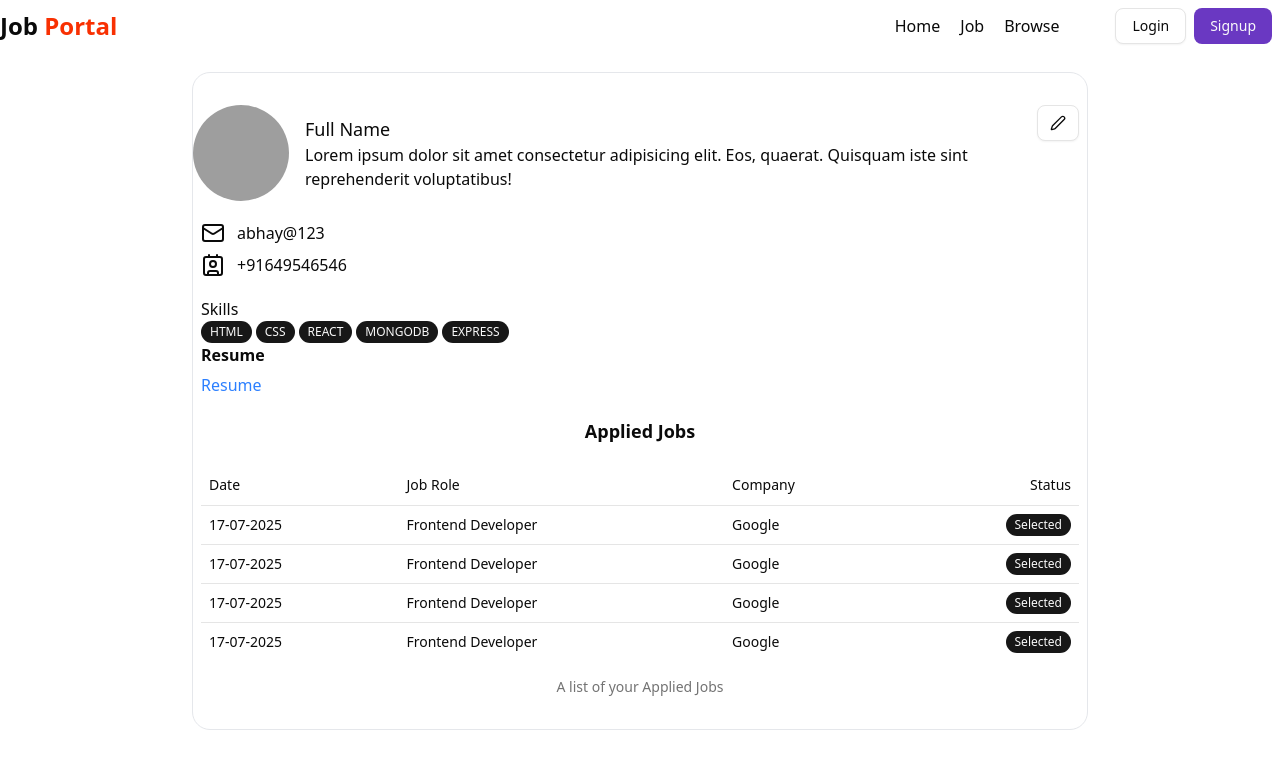
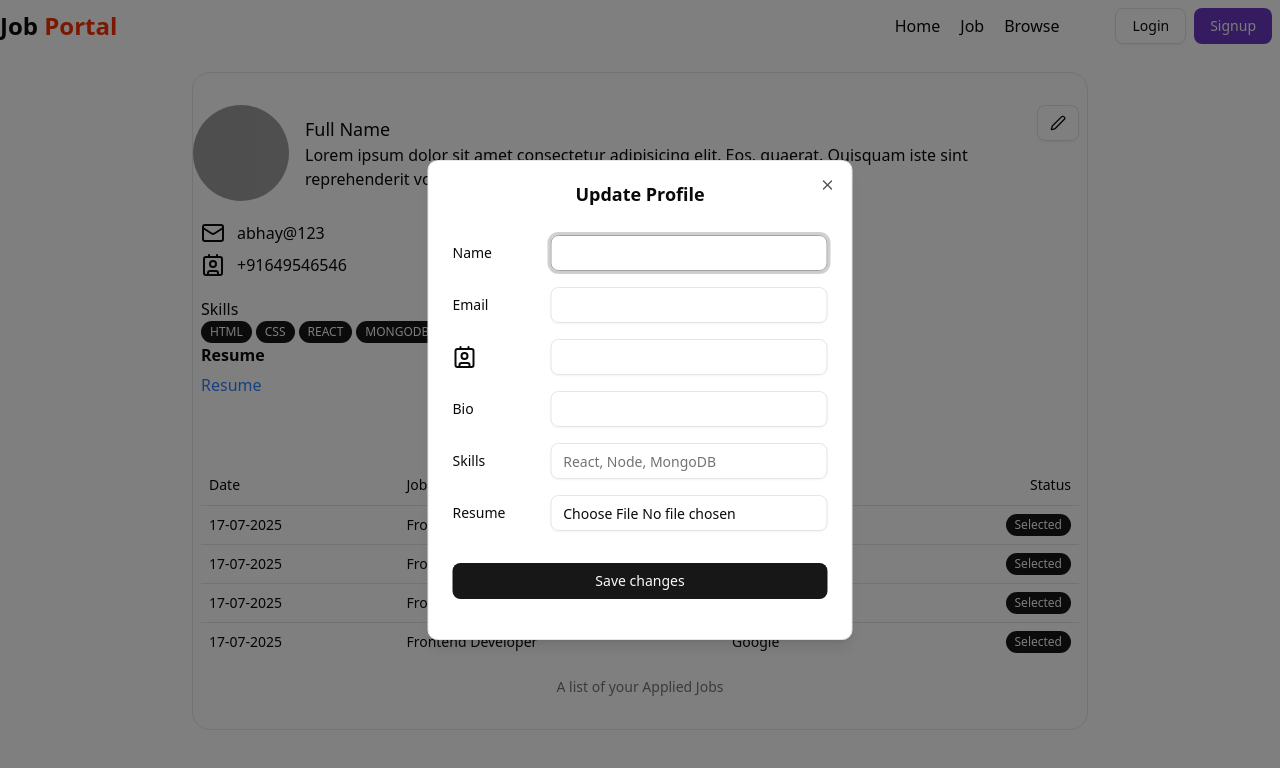
Before and after one commit to abhay-004/JOB-PORTAL-WEBSITE, a React app in the folder frontend/: page /profile in a window 1280 px wide. Both pictures are taken after a click on the button 1058 px from the left and 123 px from the top of the page. Shown: the top 768 px of the page. Built offline with nearby package versions, Linux system fonts and the light colour scheme; grey boxes are pictures that could not be loaded; the HTML template or start-up script is replaced by a standard one.

Commit message:
add update dialog box

```diff
--- a/frontend/src/components/Profile.jsx
+++ b/frontend/src/components/Profile.jsx
@@ -1,4 +1,4 @@
-import React from "react";
+import React, { useState } from "react";
 import Navbar from "./shared/Navbar";
 import { Avatar, AvatarImage } from "./ui/avatar";
 import { Button } from "./ui/button";
@@ -6,10 +6,12 @@
 import { Badge } from "./ui/badge";
 import { Label } from "./ui/label";
 import AppliedJobTable from "./AppliedJobTable";
+import UpdateProfileDialog from "./UpdateProfileDialog";
 
 const Profile = () => {
   const skills = ["HTML", "CSS", "REACT", "MONGODB", "EXPRESS"];
   const isResume = true;
+  const [open, setOpen] = useState(false);
   return (
     <div>
       <Navbar />
@@ -28,6 +30,7 @@
             </div>
           </div>
           <Button
+            onClick={() => setOpen(true)}
             className={"text-right cursor-pointer mr-2"}
             variant="outline"
           >
@@ -68,12 +71,13 @@
             <span>NA</span>
           )}
         </div>
-      <div className="max-w-4xl mx-2 bg-white rounded-2xl">
-        <h1 className="text-center font-bold text-lg my-5">Applied Jobs</h1>
-        {/* Application table */}
-        <AppliedJobTable />
+        <div className="max-w-4xl mx-2 bg-white rounded-2xl">
+          <h1 className="text-center font-bold text-lg my-5">Applied Jobs</h1>
+          {/* Application table */}
+          <AppliedJobTable />
+        </div>
       </div>
-      </div>
+      <UpdateProfileDialog open={open} setOpen = {setOpen}/>
     </div>
   );
 };
--- /dev/null
+++ b/frontend/src/components/UpdateProfileDialog.jsx
@@ -0,0 +1,169 @@
+import React, { useState } from "react";
+import {
+  Dialog,
+  DialogContent,
+  DialogFooter,
+  DialogHeader,
+  DialogTitle,
+} from "./ui/dialog";
+import { Label } from "./ui/label";
+import { Input } from "./ui/input";
+import { Contact, Loader2 } from "lucide-react";
+import { Button } from "./ui/button";
+import { useDispatch, useSelector } from "react-redux";
+import axios from "axios";
+import { USER_ENDPOINT } from "@/utils/constant";
+import { setUser } from "@/redux/authSlice";
+import { toast } from "sonner";
+
+const UpdateProfileDialog = ({ open, setOpen }) => {
+  const { user } = useSelector((store) => store.auth);
+  const [loading, setLoading] = useState(false);
+  const dispatch = useDispatch();
+
+  const [input, setInput] = useState({
+    fullname: user?.fullname || "",
+    email: user?.email || "",
+    phoneNumber: user?.phoneNumber || "",
+    bio: user?.profile?.bio || "",
+    skills: user?.profile?.skills?.join(", ") || "",
+    file: null,
+  });
+
+  const changeEventHandler = (e) => {
+    setInput({ ...input, [e.target.name]: e.target.value });
+  };
+
+  const fileEventHandler = (e) => {
+    const file = e.target.files?.[0];
+    setInput({ ...input, file });
+  };
+
+  const submitHandler = async (e) => {
+    e.preventDefault();
+    setLoading(true); // ✅ START LOADING
+
+    const formData = new FormData();
+    formData.append("fullname", input.fullname);
+    formData.append("email", input.email);
+    formData.append("phoneNumber", input.phoneNumber);
+    formData.append("bio", input.bio);
+
+    const skillsArray = input.skills
+      .split(",")
+      .map((skill) => skill.trim())
+      .filter(Boolean);
+
+    formData.append("skills", JSON.stringify(skillsArray));
+
+    if (input.file) {
+      formData.append("file", input.file);
+    }
+
+    try {
+      const res = await axios.post(
+        `${USER_ENDPOINT}/profile/update`,
+        formData,
+        {
+          headers: { "Content-Type": "multipart/form-data" },
+          withCredentials: true,
+        }
+      );
+
+      if (res.data.success) {
+        dispatch(setUser(res.data.user));
+        toast.success(res.data.message);
+        console.log(res);
+        setOpen(false);
+      }
+    } catch (error) {
+      toast.error(error?.response?.data?.message || "Something went wrong");
+    } finally {
+      setLoading(false); // ✅ STOP LOADING
+    }
+  };
+
+  return (
+    <Dialog open={open} onOpenChange={setOpen}>
+      <DialogContent className="sm:max-w-106.25">
+        <DialogHeader>
+          <DialogTitle className="text-center">Update Profile</DialogTitle>
+        </DialogHeader>
+
+        <form onSubmit={submitHandler}>
+          <div className="grid gap-4 py-4">
+            <div className="grid grid-cols-4 items-center gap-4">
+              <Label className="text-right">Name</Label>
+              <Input
+                name="fullname"
+                value={input.fullname}
+                onChange={changeEventHandler}
+                className="col-span-3"
+              />
+
+              <Label className="text-right">Email</Label>
+              <Input
+                type="email"
+                name="email"
+                value={input.email}
+                onChange={changeEventHandler}
+                className="col-span-3"
+              />
+
+              <Label className="text-right">
+                <Contact />
+              </Label>
+              <Input
+                type="number"
+                name="phoneNumber"
+                value={input.phoneNumber}
+                onChange={changeEventHandler}
+                className="col-span-3"
+              />
+
+              <Label className="text-right">Bio</Label>
+              <Input
+                name="bio"
+                value={input.bio}
+                onChange={changeEventHandler}
+                className="col-span-3"
+              />
+
+              <Label className="text-right">Skills</Label>
+              <Input
+                name="skills"
+                value={input.skills}
+                onChange={changeEventHandler}
+                placeholder="React, Node, MongoDB"
+                className="col-span-3"
+              />
+
+              <Label className="text-right">Resume</Label>
+              <Input
+                type="file"
+                accept="application/pdf"
+                onChange={fileEventHandler}
+                className="col-span-3"
+              />
+            </div>
+          </div>
+
+          <DialogFooter>
+            <Button type="submit" className="w-full my-4" disabled={loading}>
+              {loading ? (
+                <>
+                  <Loader2 className="mr-2 h-4 w-4 animate-spin" />
+                  Please wait...
+                </>
+              ) : (
+                "Save changes"
+              )}
+            </Button>
+          </DialogFooter>
+        </form>
+      </DialogContent>
+    </Dialog>
+  );
+};
+
+export default UpdateProfileDialog;
--- /dev/null
+++ b/frontend/src/components/ui/dialog.jsx
@@ -0,0 +1,135 @@
+import * as React from "react"
+import * as DialogPrimitive from "@radix-ui/react-dialog"
+import { XIcon } from "lucide-react"
+
+import { cn } from "@/lib/utils"
+
+function Dialog({
+  ...props
+}) {
+  return <DialogPrimitive.Root data-slot="dialog" {...props} />;
+}
+
+function DialogTrigger({
+  ...props
+}) {
+  return <DialogPrimitive.Trigger data-slot="dialog-trigger" {...props} />;
+}
+
+function DialogPortal({
+  ...props
+}) {
+  return <DialogPrimitive.Portal data-slot="dialog-portal" {...props} />;
+}
+
+function DialogClose({
+  ...props
+}) {
+  return <DialogPrimitive.Close data-slot="dialog-close" {...props} />;
+}
+
+function DialogOverlay({
+  className,
+  ...props
+}) {
+  return (
+    <DialogPrimitive.Overlay
+      data-slot="dialog-overlay"
+      className={cn(
+        "data-[state=open]:animate-in data-[state=closed]:animate-out data-[state=closed]:fade-out-0 data-[state=open]:fade-in-0 fixed inset-0 z-50 bg-black/50",
+        className
+      )}
+      {...props} />
+  );
+}
+
+function DialogContent({
+  className,
+  children,
+  showCloseButton = true,
+  ...props
+}) {
+  return (
+    <DialogPortal data-slot="dialog-portal">
+      <DialogOverlay />
+      <DialogPrimitive.Content
+        data-slot="dialog-content"
+        className={cn(
+          "bg-background data-[state=open]:animate-in data-[state=closed]:animate-out data-[state=closed]:fade-out-0 data-[state=open]:fade-in-0 data-[state=closed]:zoom-out-95 data-[state=open]:zoom-in-95 fixed top-[50%] left-[50%] z-50 grid w-full max-w-[calc(100%-2rem)] translate-x-[-50%] translate-y-[-50%] gap-4 rounded-lg border p-6 shadow-lg duration-200 outline-none sm:max-w-lg",
+          className
+        )}
+        {...props}>
+        {children}
+        {showCloseButton && (
+          <DialogPrimitive.Close
+            data-slot="dialog-close"
+            className="ring-offset-background focus:ring-ring data-[state=open]:bg-accent data-[state=open]:text-muted-foreground absolute top-4 right-4 rounded-xs opacity-70 transition-opacity hover:opacity-100 focus:ring-2 focus:ring-offset-2 focus:outline-hidden disabled:pointer-events-none [&_svg]:pointer-events-none [&_svg]:shrink-0 [&_svg:not([class*='size-'])]:size-4">
+            <XIcon />
+            <span className="sr-only">Close</span>
+          </DialogPrimitive.Close>
+        )}
+      </DialogPrimitive.Content>
+    </DialogPortal>
+  );
+}
+
+function DialogHeader({
+  className,
+  ...props
+}) {
+  return (
+    <div
+      data-slot="dialog-header"
+      className={cn("flex flex-col gap-2 text-center sm:text-left", className)}
+      {...props} />
+  );
+}
+
+function DialogFooter({
+  className,
+  ...props
+}) {
+  return (
+    <div
+      data-slot="dialog-footer"
+      className={cn("flex flex-col-reverse gap-2 sm:flex-row sm:justify-end", className)}
+      {...props} />
+  );
+}
+
+function DialogTitle({
+  className,
+  ...props
+}) {
+  return (
+    <DialogPrimitive.Title
+      data-slot="dialog-title"
+      className={cn("text-lg leading-none font-semibold", className)}
+      {...props} />
+  );
+}
+
+function DialogDescription({
+  className,
+  ...props
+}) {
+  return (
+    <DialogPrimitive.Description
+      data-slot="dialog-description"
+      className={cn("text-muted-foreground text-sm", className)}
+      {...props} />
+  );
+}
+
+export {
+  Dialog,
+  DialogClose,
+  DialogContent,
+  DialogDescription,
+  DialogFooter,
+  DialogHeader,
+  DialogOverlay,
+  DialogPortal,
+  DialogTitle,
+  DialogTrigger,
+}
```
